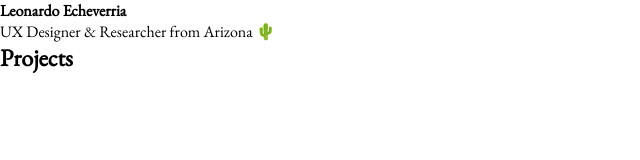
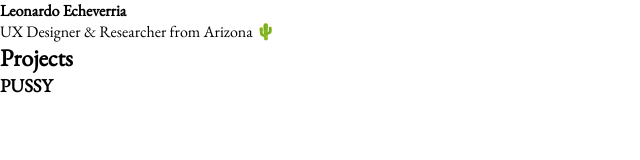
Before and after one commit to xcleonardo/portfolio-website, a plain HTML site: page index.html in a window 1280 px wide. Shown: the full height of the page, 0-640 px from the left. Drawn offline with nearby package versions, Linux system fonts and the light colour scheme.

Commit message:
Added a pussy H3

```diff
--- a/index.html
+++ b/index.html
@@ -28,6 +28,7 @@
 
     <section class="projects">
         <h2>Projects</h2>
+        <h3> PUSSY </h3>
 
     </section>
 </body>
```
